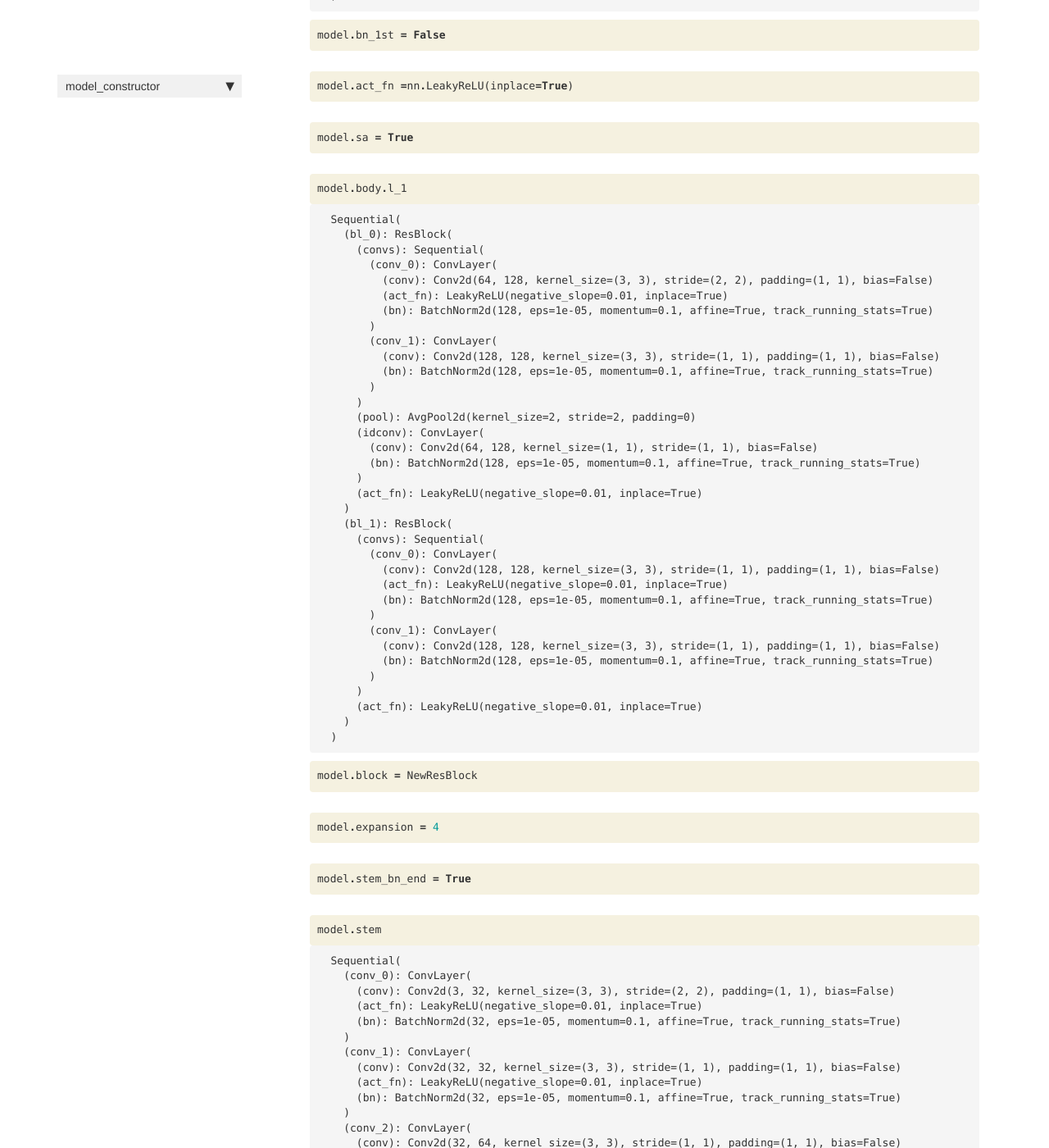
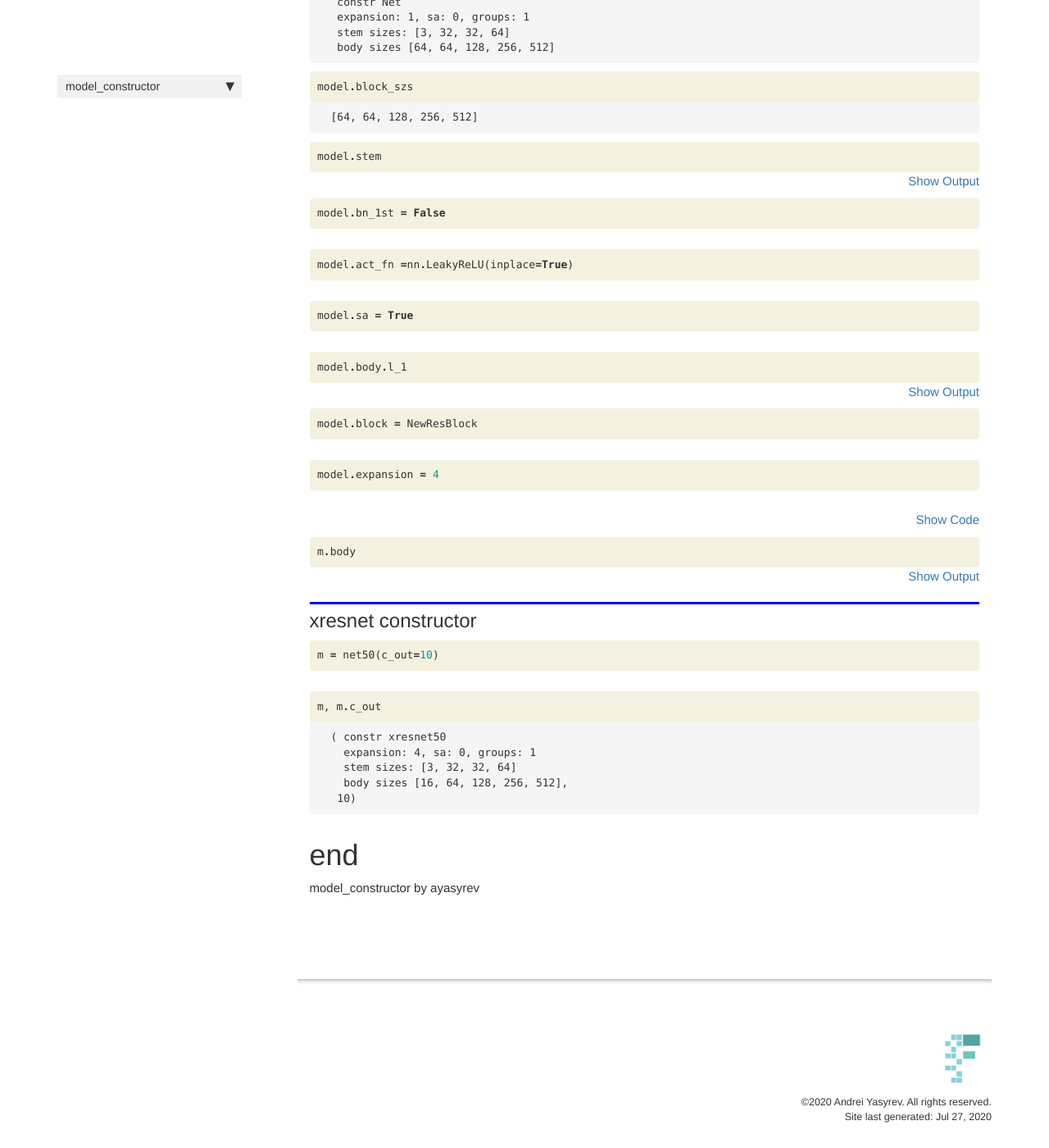
Before and after one commit to ayasyrev/model_constructor, a Jekyll site: the page built from docs/Net.html, in a window 1280 px wide and 1400 px high, scrolled down 3604 px. Shown: the whole window at 82% size. Built offline with Jekyll 4.4.1, drawn with Linux system fonts in a browser that asks for light colours; nearby versions of some CDN libraries; comment, search, counter and statistics services are not loaded; some of the changed text lies outside the part shown.

Commit message:
added groups

```diff
--- a/docs/Net.html
+++ b/docs/Net.html
@@ -192,6 +192,60 @@
 
 <div class="inner_cell">
     <div class="input_area">
+<div class=" highlight hl-ipython3"><pre><span></span><span class="n">ResBlock</span><span class="p">(</span><span class="mi">4</span><span class="p">,</span><span class="mi">64</span><span class="p">,</span><span class="mi">64</span><span class="p">,</span><span class="n">sa</span><span class="o">=</span><span class="kc">True</span><span class="p">,</span> <span class="n">groups</span><span class="o">=</span><span class="mi">4</span><span class="p">)</span>
+</pre></div>
+
+    </div>
+</div>
+</div>
+
+<div class="output_wrapper">
+<div class="output">
+
+<div class="output_area">
+
+
+
+<div class="output_text output_subarea output_execute_result">
+<pre>ResBlock(
+  (convs): Sequential(
+    (conv_0): ConvLayer(
+      (conv): Conv2d(256, 64, kernel_size=(1, 1), stride=(1, 1), bias=False)
+      (bn): BatchNorm2d(64, eps=1e-05, momentum=0.1, affine=True, track_running_stats=True)
+      (act_fn): ReLU(inplace=True)
+    )
+    (conv_1): ConvLayer(
+      (conv): Conv2d(64, 64, kernel_size=(3, 3), stride=(1, 1), padding=(1, 1), groups=4, bias=False)
+      (bn): BatchNorm2d(64, eps=1e-05, momentum=0.1, affine=True, track_running_stats=True)
+      (act_fn): ReLU(inplace=True)
+    )
+    (conv_2): ConvLayer(
+      (conv): Conv2d(64, 256, kernel_size=(1, 1), stride=(1, 1), bias=False)
+      (bn): BatchNorm2d(256, eps=1e-05, momentum=0.1, affine=True, track_running_stats=True)
+    )
+    (sa): SimpleSelfAttention(
+      (conv): Conv1d(256, 256, kernel_size=(1,), stride=(1,), bias=False)
+    )
+  )
+  (act_fn): ReLU(inplace=True)
+)</pre>
+</div>
+
+</div>
+
+</div>
+</div>
+
+</div>
+    {% endraw %}
+
+    {% raw %}
+
+<div class="cell border-box-sizing code_cell rendered">
+<div class="input">
+
+<div class="inner_cell">
+    <div class="input_area">
 <div class=" highlight hl-ipython3"><pre><span></span><span class="n">ResBlock</span><span class="p">(</span><span class="mi">2</span><span class="p">,</span><span class="mi">64</span><span class="p">,</span><span class="mi">64</span><span class="p">,</span><span class="n">act_fn</span><span class="o">=</span><span class="n">nn</span><span class="o">.</span><span class="n">LeakyReLU</span><span class="p">(),</span> <span class="n">bn_1st</span><span class="o">=</span><span class="kc">False</span><span class="p">)</span>
 </pre></div>
 
@@ -260,7 +314,7 @@
 
 
 <div class="output_markdown rendered_html output_subarea ">
-<h2 id="NewResBlock" class="doc_header"><code>class</code> <code>NewResBlock</code><a href="https://github.com/ayasyrev/model_constructor/tree/master/model_constructor/net.py#L46" class="source_link" style="float:right">[source]</a></h2><blockquote><p><code>NewResBlock</code>(<strong><code>expansion</code></strong>, <strong><code>ni</code></strong>, <strong><code>nh</code></strong>, <strong><code>stride</code></strong>=<em><code>1</code></em>, <strong><code>conv_layer</code></strong>=<em><code>'ConvLayer'</code></em>, <strong><code>act_fn</code></strong>=<em><code>ReLU(inplace=True)</code></em>, <strong><code>zero_bn</code></strong>=<em><code>True</code></em>, <strong><code>bn_1st</code></strong>=<em><code>True</code></em>, <strong><code>pool</code></strong>=<em><code>AvgPool2d(kernel_size=2, stride=2, padding=0)</code></em>, <strong><code>sa</code></strong>=<em><code>False</code></em>, <strong><code>sym</code></strong>=<em><code>False</code></em>) :: <code>Module</code></p>
+<h2 id="NewResBlock" class="doc_header"><code>class</code> <code>NewResBlock</code><a href="https://github.com/ayasyrev/model_constructor/tree/master/model_constructor/net.py#L46" class="source_link" style="float:right">[source]</a></h2><blockquote><p><code>NewResBlock</code>(<strong><code>expansion</code></strong>, <strong><code>ni</code></strong>, <strong><code>nh</code></strong>, <strong><code>stride</code></strong>=<em><code>1</code></em>, <strong><code>conv_layer</code></strong>=<em><code>'ConvLayer'</code></em>, <strong><code>act_fn</code></strong>=<em><code>ReLU(inplace=True)</code></em>, <strong><code>zero_bn</code></strong>=<em><code>True</code></em>, <strong><code>bn_1st</code></strong>=<em><code>True</code></em>, <strong><code>pool</code></strong>=<em><code>AvgPool2d(kernel_size=2, stride=2, padding=0)</code></em>, <strong><code>sa</code></strong>=<em><code>False</code></em>, <strong><code>sym</code></strong>=<em><code>False</code></em>, <strong><code>groups</code></strong>=<em><code>1</code></em>) :: <code>Module</code></p>
 </blockquote>
 <p>Base class for all neural network modules.</p>
 <p>Your models should also subclass this class.</p>
@@ -404,7 +458,10 @@
 
 
 <div class="output_text output_subarea output_execute_result">
-<pre> constr Net</pre>
+<pre> constr Net
+ expansion: 1, sa: 0, groups: 1
+ stem sizes: [3, 32, 32, 64]
+ body sizes [64, 64, 128, 256, 512]</pre>
 </div>
 
 </div>
@@ -461,6 +518,9 @@
     </div>
 </div>
 </div>
+<details class="description">
+      <summary data-open="Hide Output" data-close="Show Output"></summary>
+        <summary></summary>
 
 <div class="output_wrapper">
 <div class="output">
@@ -495,6 +555,7 @@
 </div>
 </div>
 
+    </details>
 </div>
     {% endraw %}
 
@@ -562,6 +623,9 @@
     </div>
 </div>
 </div>
+<details class="description">
+      <summary data-open="Hide Output" data-close="Show Output"></summary>
+        <summary></summary>
 
 <div class="output_wrapper">
 <div class="output">
@@ -613,6 +677,7 @@
 </div>
 </div>
 
+    </details>
 </div>
     {% endraw %}
 
@@ -644,73 +709,6 @@
 </pre></div>
 
     </div>
-</div>
-</div>
-
-</div>
-    {% endraw %}
-
-    {% raw %}
-
-<div class="cell border-box-sizing code_cell rendered">
-<div class="input">
-
-<div class="inner_cell">
-    <div class="input_area">
-<div class=" highlight hl-ipython3"><pre><span></span><span class="n">model</span><span class="o">.</span><span class="n">stem_bn_end</span> <span class="o">=</span> <span class="kc">True</span>
-</pre></div>
-
-    </div>
-</div>
-</div>
-
-</div>
-    {% endraw %}
-
-    {% raw %}
-
-<div class="cell border-box-sizing code_cell rendered">
-<div class="input">
-
-<div class="inner_cell">
-    <div class="input_area">
-<div class=" highlight hl-ipython3"><pre><span></span><span class="n">model</span><span class="o">.</span><span class="n">stem</span>
-</pre></div>
-
-    </div>
-</div>
-</div>
-
-<div class="output_wrapper">
-<div class="output">
-
-<div class="output_area">
-
-
-
-<div class="output_text output_subarea output_execute_result">
-<pre>Sequential(
-  (conv_0): ConvLayer(
-    (conv): Conv2d(3, 32, kernel_size=(3, 3), stride=(2, 2), padding=(1, 1), bias=False)
-    (act_fn): LeakyReLU(negative_slope=0.01, inplace=True)
-    (bn): BatchNorm2d(32, eps=1e-05, momentum=0.1, affine=True, track_running_stats=True)
-  )
-  (conv_1): ConvLayer(
-    (conv): Conv2d(32, 32, kernel_size=(3, 3), stride=(1, 1), padding=(1, 1), bias=False)
-    (act_fn): LeakyReLU(negative_slope=0.01, inplace=True)
-    (bn): BatchNorm2d(32, eps=1e-05, momentum=0.1, affine=True, track_running_stats=True)
-  )
-  (conv_2): ConvLayer(
-    (conv): Conv2d(32, 64, kernel_size=(3, 3), stride=(1, 1), padding=(1, 1), bias=False)
-    (act_fn): LeakyReLU(negative_slope=0.01, inplace=True)
-  )
-  (stem_pool): MaxPool2d(kernel_size=3, stride=2, padding=1, dilation=1, ceil_mode=False)
-  (norm): BatchNorm2d(64, eps=1e-05, momentum=0.1, affine=True, track_running_stats=True)
-)</pre>
-</div>
-
-</div>
-
 </div>
 </div>
 
@@ -803,9 +801,6 @@
         (conv_2): ConvLayer(
           (conv): Conv2d(64, 256, kernel_size=(1, 1), stride=(1, 1), bias=False)
           (bn): BatchNorm2d(256, eps=1e-05, momentum=0.1, affine=True, track_running_stats=True)
-        )
-        (sa): SimpleSelfAttention(
-          (conv): Conv1d(256, 256, kernel_size=(1,), stride=(1,), bias=False)
         )
       )
       (merge): LeakyReLU(negative_slope=0.01, inplace=True)
@@ -958,23 +953,6 @@
 </div>
     {% endraw %}
 
-    {% raw %}
-
-<div class="cell border-box-sizing code_cell rendered">
-<div class="input">
-
-<div class="inner_cell">
-    <div class="input_area">
-<div class=" highlight hl-ipython3"><pre><span></span><span class="n">model</span><span class="o">.</span><span class="n">stem_sizes</span> <span class="o">=</span> <span class="p">[</span><span class="mi">3</span><span class="p">,</span> <span class="mi">32</span><span class="p">,</span> <span class="mi">32</span><span class="p">,</span> <span class="mi">64</span><span class="p">,</span> <span class="mi">64</span><span class="p">]</span>
-</pre></div>
-
-    </div>
-</div>
-</div>
-
-</div>
-    {% endraw %}
-
 <div class="cell border-box-sizing text_cell rendered"><div class="inner_cell">
 <div class="text_cell_render border-box-sizing rendered_html">
 <h2 id="xresnet-constructor">xresnet constructor<a class="anchor-link" href="#xresnet-constructor"> </a></h2>
@@ -1027,7 +1005,11 @@
 
 
 <div class="output_text output_subarea output_execute_result">
-<pre>( constr xresnet50, 10)</pre>
+<pre>( constr xresnet50
+  expansion: 4, sa: 0, groups: 1
+  stem sizes: [3, 32, 32, 64]
+  body sizes [16, 64, 128, 256, 512],
+ 10)</pre>
 </div>
 
 </div>
--- a/model_constructor/twist.py
+++ b/model_constructor/twist.py
@@ -22,7 +22,7 @@
     groups_ch = 8
     def __init__(self, ni, nf,
                  ks=3, stride=1, padding=1, bias=False,
-                 groups=1, iters=1, init_max=0.7):
+                 groups=1, iters=1, init_max=0.7, **kvargs):
         super().__init__()
         self.same = ni==nf and stride==1
         self.groups = ni//self.groups_ch if self.use_groups else 1
@@ -108,7 +108,7 @@
 class NewResBlockTwist(nn.Module):
     def __init__(self, expansion, ni, nh, stride=1,
                  conv_layer=ConvLayer, act_fn=act_fn, bn_1st=True,
-                 pool=nn.AvgPool2d(2, ceil_mode=True), sa=False, sym=False, zero_bn=True):
+                 pool=nn.AvgPool2d(2, ceil_mode=True), sa=False, sym=False, zero_bn=True, **kvargs):
         super().__init__()
         nf,ni = nh*expansion,ni*expansion
 #         conv_layer = ConvLayerTwist
@@ -134,7 +134,7 @@
 class ResBlockTwist(nn.Module):
     def __init__(self, expansion, ni, nh, stride=1,
                  conv_layer=ConvLayer, act_fn=act_fn, zero_bn=True, bn_1st=True,
-                 pool=nn.AvgPool2d(2, ceil_mode=True), sa=False,sym=False):
+                 pool=nn.AvgPool2d(2, ceil_mode=True), sa=False,sym=False, **kvargs):
         super().__init__()
         nf,ni = nh*expansion,ni*expansion
 #         conv_layer = ConvLayerTwist
```
Also changed, not shown: other parts of docs/Net.html (+3 -3 lines), model_constructor/net.py (+9 -8 lines), 2 other files.
